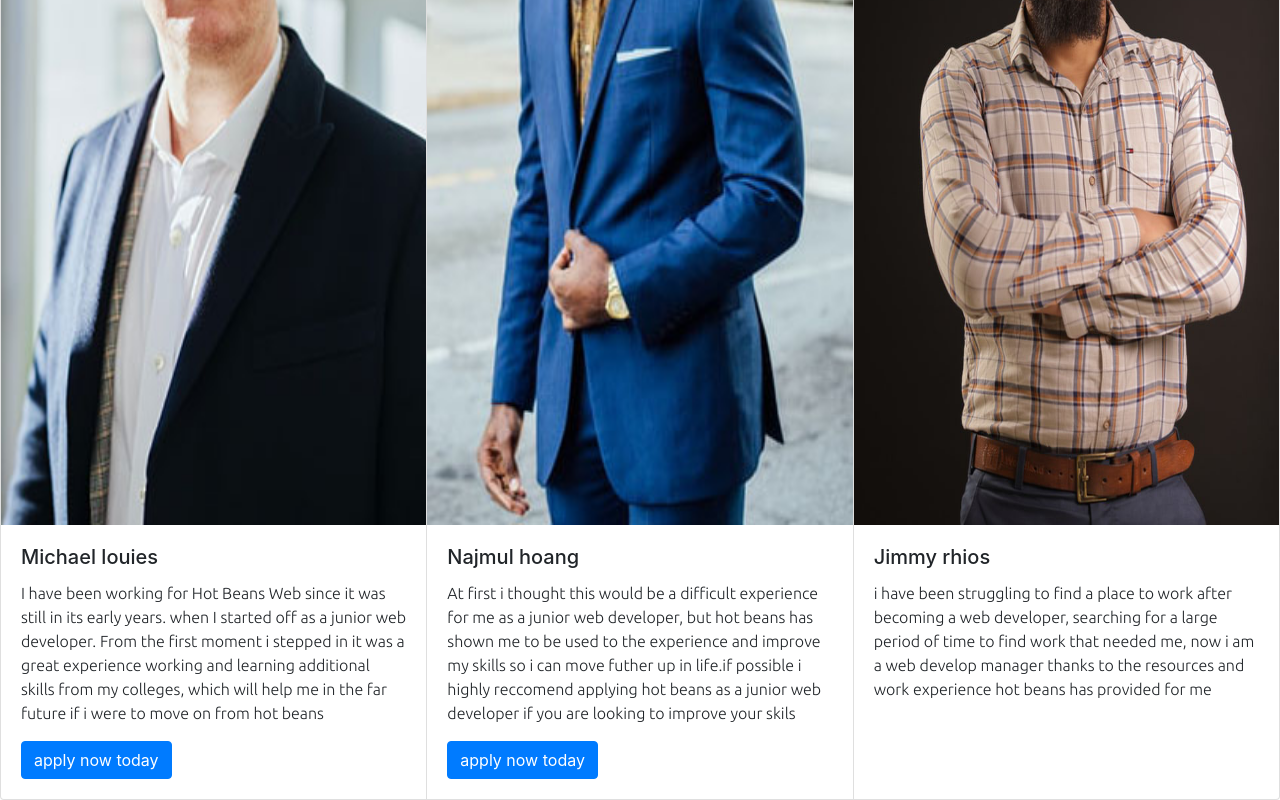
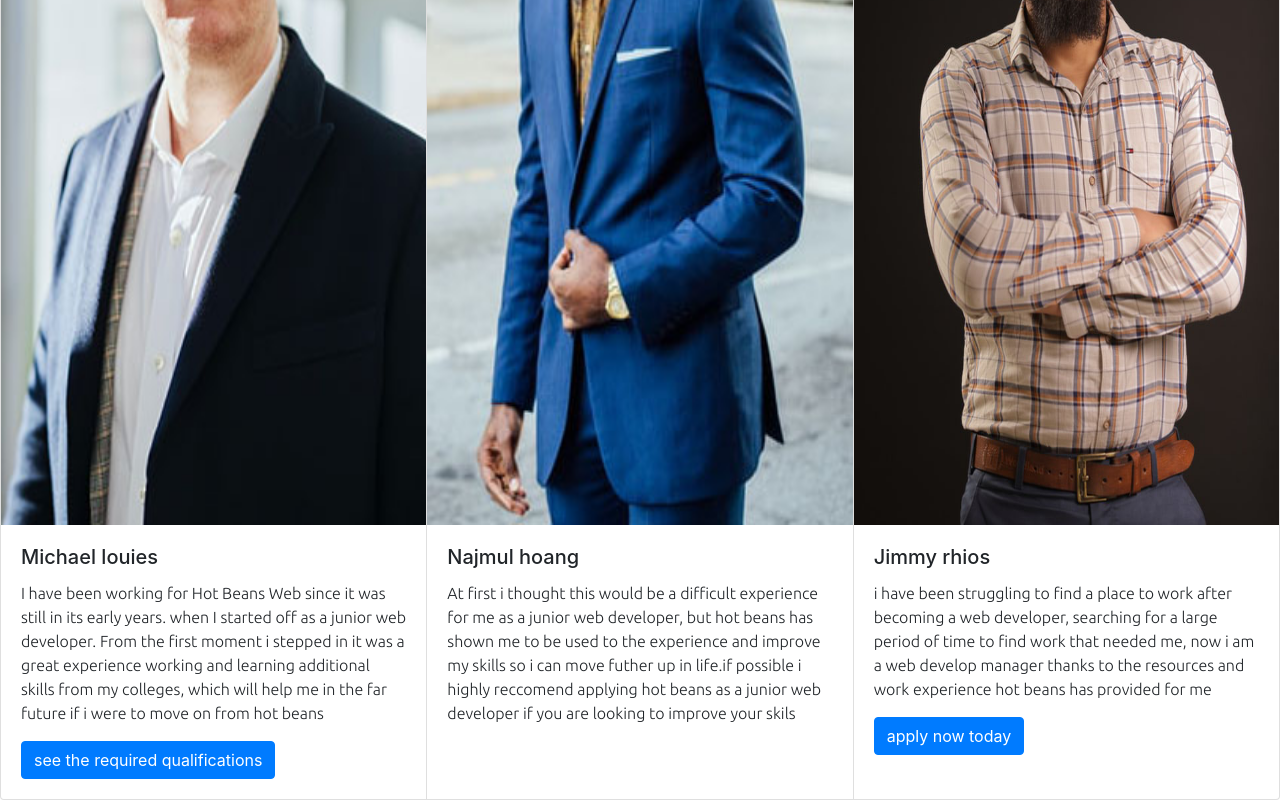
Before and after one commit to Emran661199/hotbeans, a plain HTML site: page profile.html in a window 1280 px wide. Shown: the part 460-1260 px from the top of the page. Drawn offline with nearby package versions, Linux system fonts and the light colour scheme.

Commit message:
Update profile.html

```diff
--- a/profile.html
+++ b/profile.html
@@ -50,7 +50,7 @@
                     <h5 class="card-title">Michael louies</h5>
                     <p class="card-text"> I have been working for Hot Beans Web since it was still in its early years. when I started off as a junior web developer. From the first moment i stepped in it was a great experience working and learning additional skills from my colleges, which will help me in the far future if i were to move on from hot beans</p>
                     <p class="card-text"><small class="text-muted"></small></p>
-                    <a href="Apply Now.html" class="btn btn-primary">apply now today</a>
+                    <a href="Apply Now.html" class="btn btn-primary">see the required qualifications</a>
                   </div>
                 </div>
                 <div class="card">
@@ -59,7 +59,7 @@
                     <h5 class="card-title">Najmul hoang</h5>
                     <p class="card-text">At first i thought this would be a difficult experience for me as a junior web developer, but hot beans has shown me to be used to the experience and improve my skills so i can move futher up in life.if possible i highly reccomend applying hot beans as a junior web developer if you are looking to improve your skils</p>
                     <p class="card-text"><small class="text-muted"></small></p>
-                      <a href="Apply Now.html" class="btn btn-primary">apply now today</a>
+
                   </div>
                 </div>
                 <div class="card">
@@ -68,7 +68,7 @@
                     <h5 class="card-title">Jimmy rhios</h5>
                     <p class="card-text">i have been struggling to find a place to work after becoming a web developer, searching for a large period of time to find work that needed me, now i am a web develop manager thanks to the resources and work experience hot beans has provided for me</p>
                     <p class="card-text"><small class="text-muted"></small></p>
-
+                   <a href="Apply Now.html" class="btn btn-primary">apply now today</a>
                   </div>
                 </div>
               </div>
```
